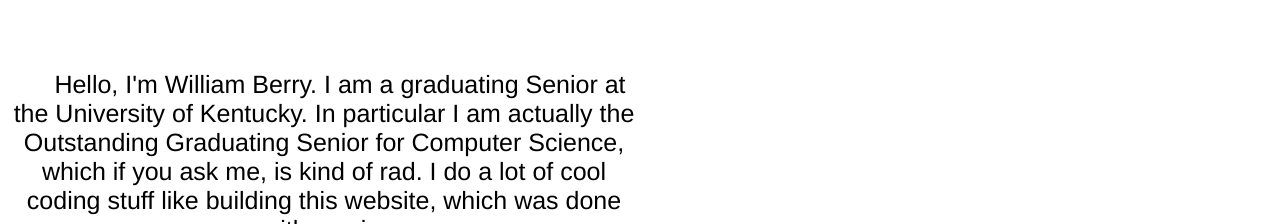
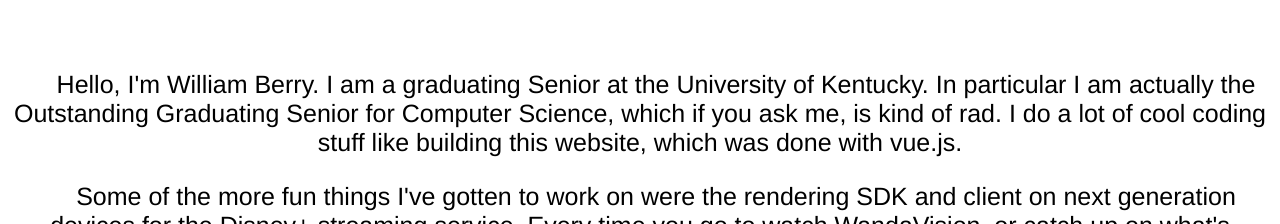
Before and after one commit to wsb1994/Personal-Website, a Vue app: page / in a window 1280 px wide. Both pictures are taken after a click on the element "About". Shown: the part 576-800 px from the top of the page. Built offline with nearby package versions, Linux system fonts and the light colour scheme.

Commit message:
cs changed

```diff
--- a/src/components/About.vue
+++ b/src/components/About.vue
@@ -42,7 +42,7 @@
         &emsp; Some of the more fun things I've gotten to work on were the
         rendering SDK and client on next generation devices for the Disney+
         streaming service. Every time you go to watch WandaVision, or catch up
-        on what's happening to Baby Yoda on PS5, Xbox, your telivision, or even
+        on what's happening to Baby Yoda on PS5, Xbox, your television, or even
         your browser, you will in part have me to thank for the smooth
         performance of the application.
       </p>
@@ -60,7 +60,7 @@
         killed by covid I'm afraid), and the current 2021 Vice President of the
         Association for Computing Machinery. I also help out as one of the
         Hackathon Planning chairs, planning CatHacks: Winter Edition, and
-        Cathacks VII! It's been a ton of fun. I can't beleive I'm already
+        Cathacks VII! It's been a ton of fun. I can't believe I'm already
         graduating, but it's been an absolutely wild ride. I'm still currently
         available to hire, and I specialize in cloud based back-end services for
         your business or organization.
@@ -88,10 +88,10 @@
   },
 
   methods: {
-    render_about: function() {
+    render_about: function () {
       this.which_stuff = "about";
     },
-    render_technology: function() {
+    render_technology: function () {
       this.which_stuff = "technology";
     },
   },
@@ -114,7 +114,7 @@
   color: black;
   font-size: 25px;
   text-align: center;
-  max-width: 50%;
+  max-width: 100%;
 }
 .pastel1 {
   color: black;
@@ -216,5 +216,4 @@
 a:active {
   text-decoration: underline;
 }
-
 </style>
```
